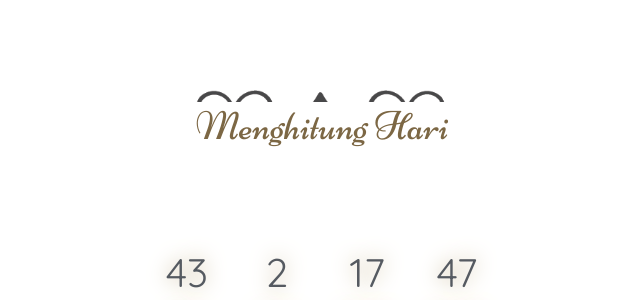
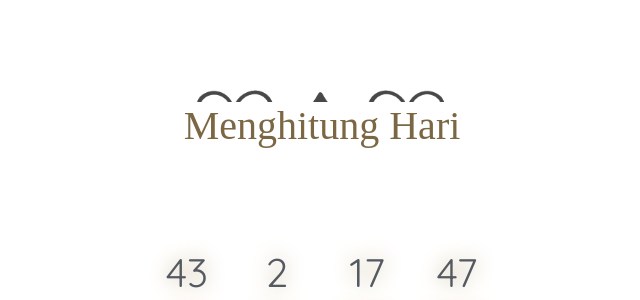
Before and after one commit to wadadrxs02/kadkawentest, a PHP site: page /home.html in a window 1280 px wide. Shown: the part 2218-2518 px from the top of the page, without its empty margins (318-958 px from the left). Run offline with PHP 8.4, Linux system fonts and the light colour scheme; some libraries are stand-ins or nearby versions; some web fonts are replaced.

Commit message:
last kut

```diff
--- a/home.css
+++ b/home.css
@@ -1,4 +1,5 @@
-@import url("https://fonts.googleapis.com/css2?family=Niconne&display=swap");
+/* @import url("https://fonts.googleapis.com/css2?family=Niconne&display=swap"); */
+@import url("http://fonts.cdnfonts.com/css/stadella");
 @import url("https://fonts.googleapis.com/css2?family=Quicksand&display=swap");
 .cover-bg-1 {
   background-image: url(images/covers/girl.png);
@@ -114,7 +115,7 @@
 }
 
 .modal-header {
-  background-color: #bba77d;
+  background-color: #aebc9d;
 }
 
 .buttonhadir {
@@ -419,7 +420,7 @@ body {
 }
 
 .hari {
-  font-family: "Niconne";
+  font-family: "stadella";
   font-size: 40px;
   color: #7c6744;
   text-align: center;
```
Also changed, not shown: images/covers/girl.png.
